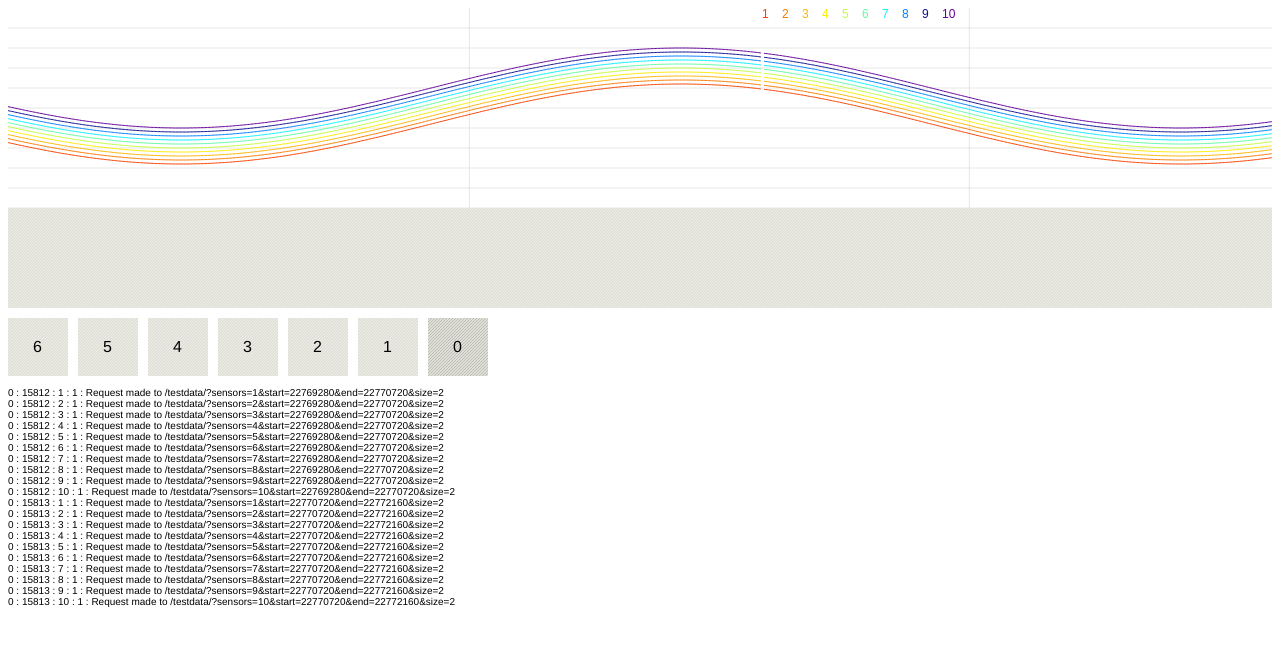
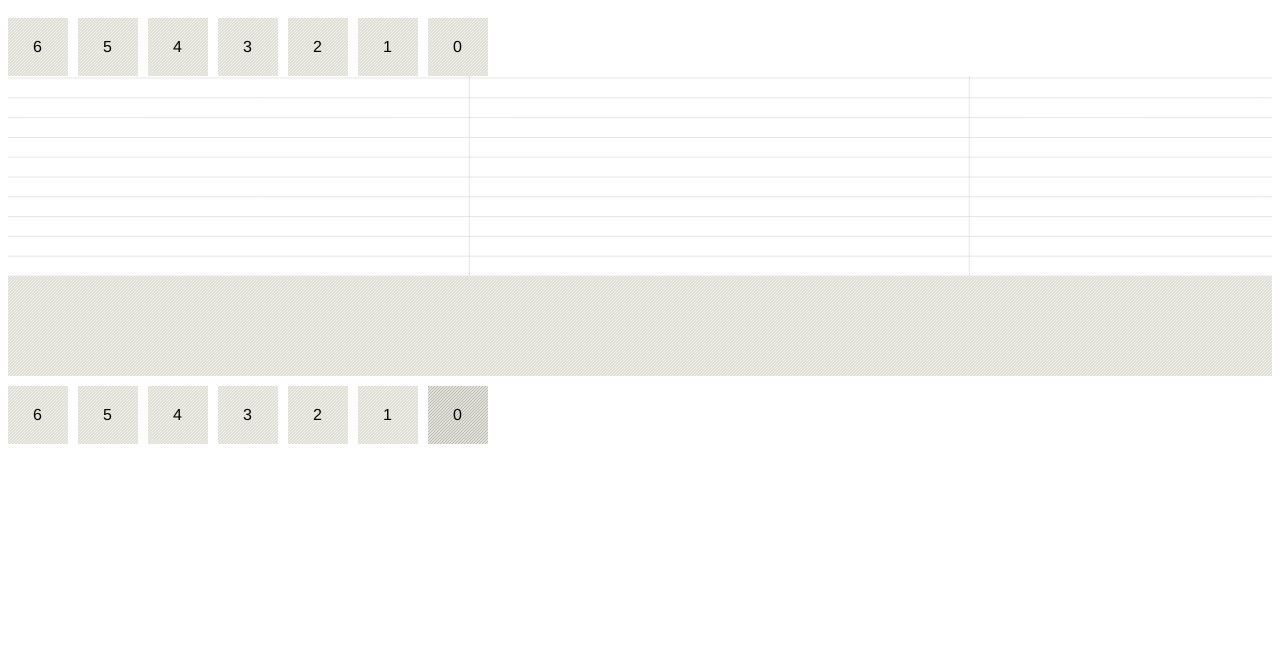
Before and after one commit to ryanhinkel/EndlessCharts, a PHP site: page / in a window 1280 px wide. Shown: the top 647 px of the page. Run offline with PHP 8.4, Linux system fonts and the light colour scheme.

Commit message:
by location

```diff
--- a/index.html
+++ b/index.html
@@ -7,18 +7,20 @@
 
     body {font-size: 100%; font-family: "Helvetica", "Arial", "san-serif"}
 
-    div#container {height: 300px;background: #eee url('/images/l_dark.png');}
+    div#container {clear:both; height: 300px;background: #eee url('/images/l_dark.png');}
     div.wall {height: 200px;background: #ddd url('/images/l.png') repeat;}
 
     .section {background-color:#fff;}
     div.section {height: 50px;}
 
-    .zoom {display:block; margin: 10px 10px 0 0; padding: 20px 25px;width: 10px; float:left;background: #eee url('/images/l_dark.png');}
-    .zoom.active {background: #bbb url('/images/l_dark.png');}
+    .zoom, .sensor {display:block; margin: 10px 10px 0 0; padding: 20px 25px;width: 10px; float:left;background: #eee url('/images/l_dark.png');}
+    .zoom.active, .sensor.active {background: #bbb url('/images/l_dark.png');}
 
 
     canvas {border: 0px solid #ccc;background-color: #fff;}
 
+    #sensors {}
+    #zoom_level {}
     #message {font-size: 10px;clear:both;}
 
   </style>
@@ -36,39 +38,36 @@
 
     var chart = new ChartLoader('#container');
 
+    $('.zoom').click(function(){
+      $('.zoom').removeClass('active');
+      $(this).addClass('active');
+      chart.zoom_to($(this).attr('rel'));
+    })
+
+    var sensors = [];
+    $('.sensor').click(function(){
+      var button = $(this);
+      var id = button.attr('rel');
+      button.toggleClass('active');
+      var new_sensors = [];
+      var found = false;
+      $.each(sensors, function(key, val){
+        if(val == id){
+          found = true;
+        } else {
+          new_sensors.push(val);
+        }
+      })
+      if(found == false){
+        new_sensors.push(id);
+      }
+      sensors = new_sensors;
+      //alert(sensors);
+      chart.set_locations(sensors);
+    })
 
 
 
-
-
-    $('#zoom0').click(function(){
-      chart.zoom_to(0);
-    })
-    $('#zoom1').click(function(){
-      chart.zoom_to(1);
-    })
-    $('#zoom2').click(function(){
-      chart.zoom_to(2);
-    })
-    $('#zoom3').click(function(){
-      chart.zoom_to(3);
-    })
-    $('#zoom4').click(function(){
-      chart.zoom_to(4);
-    })
-    $('#zoom5').click(function(){
-      chart.zoom_to(5);
-    })
-    $('#zoom6').click(function(){
-      chart.zoom_to(6);
-    })
-
-
-    $('.zoom').click(function(){
-      $('.zoom').removeClass('active');
-      $(this).addClass('active');
-
-    })
 
   })
 
@@ -78,17 +77,29 @@
 
 <body>
 
+  <div id='sensors'>
+    <a id='sensor6' rel='6' class='sensor'>6</a>
+    <a id='sensor5' rel='5' class='sensor'>5</a>
+    <a id='sensor4' rel='4' class='sensor'>4</a>
+    <a id='sensor3' rel='3' class='sensor'>3</a>
+    <a id='sensor2' rel='2' class='sensor'>2</a>
+    <a id='sensor1' rel='1' class='sensor'>1</a>
+    <a id='sensor0' rel='0' class='sensor'>0</a>
+  </div>
+
   <div id='container'>
 
   </div>
 
-  <a id='zoom6' class='zoom'>6</a>
-  <a id='zoom5' class='zoom'>5</a>
-  <a id='zoom4' class='zoom'>4</a>
-  <a id='zoom3' class='zoom'>3</a>
-  <a id='zoom2' class='zoom'>2</a>
-  <a id='zoom1' class='zoom'>1</a>
-  <a id='zoom0' class='zoom active'>0</a>
+  <div id='zoom_level'>
+    <a id='zoom6' rel='6' class='zoom'>6</a>
+    <a id='zoom5' rel='5' class='zoom'>5</a>
+    <a id='zoom4' rel='4' class='zoom'>4</a>
+    <a id='zoom3' rel='3' class='zoom'>3</a>
+    <a id='zoom2' rel='2' class='zoom'>2</a>
+    <a id='zoom1' rel='1' class='zoom'>1</a>
+    <a id='zoom0' rel='0' class='zoom active'>0</a>
+  </div>
 
   <div id='message'></div>
 
--- a/javascripts/ChartLoader.js
+++ b/javascripts/ChartLoader.js
@@ -45,6 +45,7 @@ var ChartLoader = Class.extend({
 
     // Sections
     this.sections = {};
+    this.locations = [];
 
     // Questionable!
     //this.zoom_res_map = {"1":1, "3":2, "9":6, "27":18, "81":54, "c":162}
@@ -197,6 +198,7 @@ var ChartLoader = Class.extend({
     var section = new ChartSection(this, section_index, range)
     if(this.sections[section_index]){this.remove_section(section_index);}
     this.sections[section_index] = section;
+    section.set_locations(this.locations);
     section.draw();
   },
 
@@ -216,21 +218,19 @@ var ChartLoader = Class.extend({
     return (this.sections[section_index]!==undefined);
   },
 
+  set_locations: function(locations){
+    this.locations = locations;
+    $.each(this.sections, function(key, val){
+      this.set_locations(locations);
+    })
+  },
+
   /* ------------------------------------------------------------------ */
 
   draw: function(){
     $.each(this.sections, function(position, section){
       section.draw();
     })
-  },
-
-  put_line: function(t){
-    var line = $('<div class="put_line" style="width:1px;padding-top:200px;height:100px;background-color:#ccc;position:absolute;">'+
-      t+'</div>');
-    line.appendTo(this.wall);
-
-    var posx = (t-this.ORIGIN)*this.minutes_to_pixels_ratio();
-    line.css({'left':posx+'px'})
   },
 
   /* ------------------------------------------------------------------ */
--- a/javascripts/ChartSection.js
+++ b/javascripts/ChartSection.js
@@ -9,7 +9,7 @@ var ChartSection = Class.extend({
 
     // The Section
     this.range = range;
-    this.y_axis = [0,100];
+    this.y_axis = [0,101];
 
     // The Element
     //this.element = this.init_test_image();
@@ -28,7 +28,7 @@ var ChartSection = Class.extend({
     this.plotter.setDimensions([this.element_width,this.element_height])
 
     // The Data
-    this.active_locations = [1,2,3,4,5,6,7,8,9,10];
+    this.active_locations = [];
     this.section_data = {};
 
   },
@@ -121,6 +121,7 @@ var ChartSection = Class.extend({
   draw: function(){
     section = this;
     this.plotter.draw();
+    this.section_data = {};
     // must load multiple locations, all refreshing the section when they load.
     // must provide mechanism for not showing chart data if its no longer vis
     $.each(this.active_locations, function(key, location){
--- a/testdata/index.php
+++ b/testdata/index.php
@@ -59,15 +59,18 @@ $output = "";
 $output .= "{";
 if(is_array($sensors)){
   foreach ($sensors as $key => $value) {
+
     $output .= $value.":{";
     $output .= "\"start\":".$start.",";
     $output .= "\"data\":[";
 
-    $base = 20 + ($value*2);
-    $flux = 40;
+    $offset_x = 144;
+    $offset_y = 0;
+    $base = 20+($offset_y*$value);
+    $flux = 60;
 
     for($i=$start; $i<=$end; $i+=$zoom){
-      $output .= "[".($i+5) . ",\"" .m($i, $base, $flux) . "\",\"" . f($i, $base, $flux) . "\",null]";
+      $output .= "[".$i . ",\"" .m(($i-($value*$offset_x)), $base, $flux) . "\",\"" . f(($i-($value*$offset_x)), $base, $flux) . "\",null]";
       if($i + $zoom <= $end){
         $output .= ",";
       }
```
